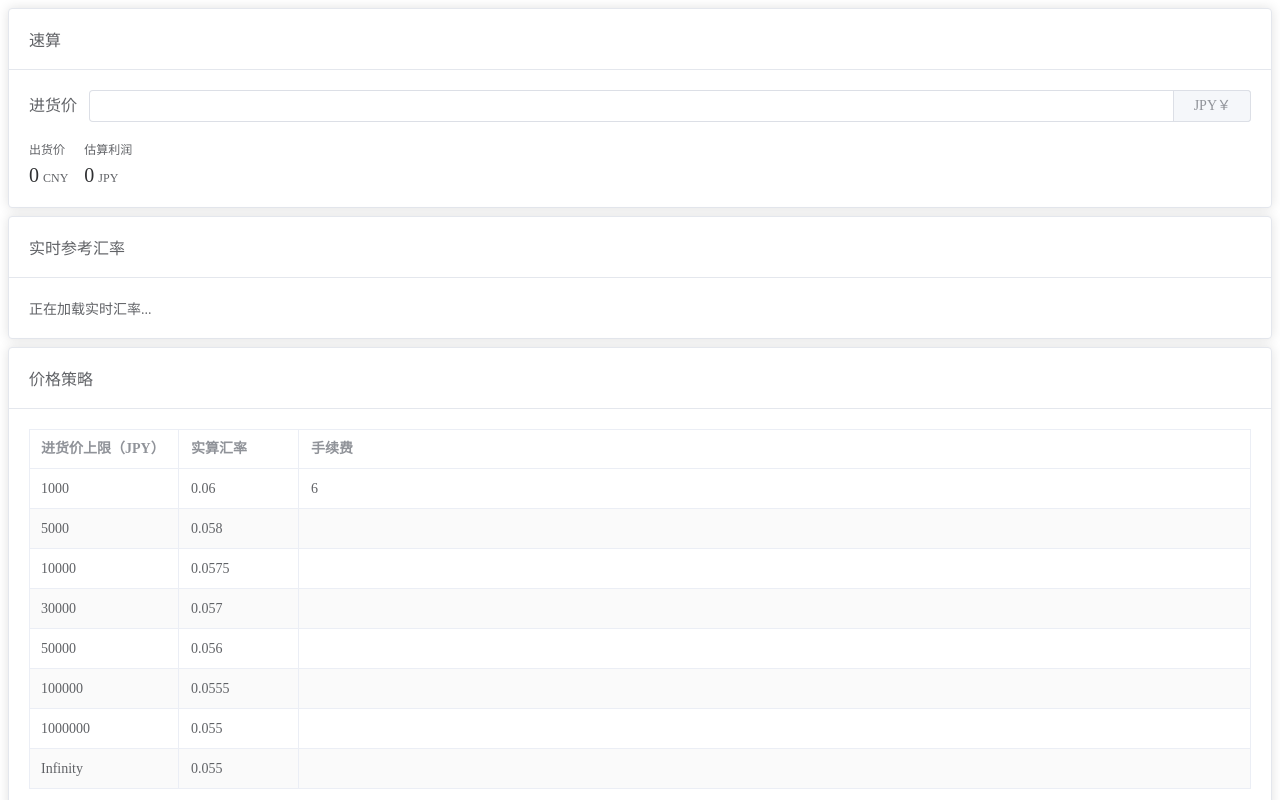
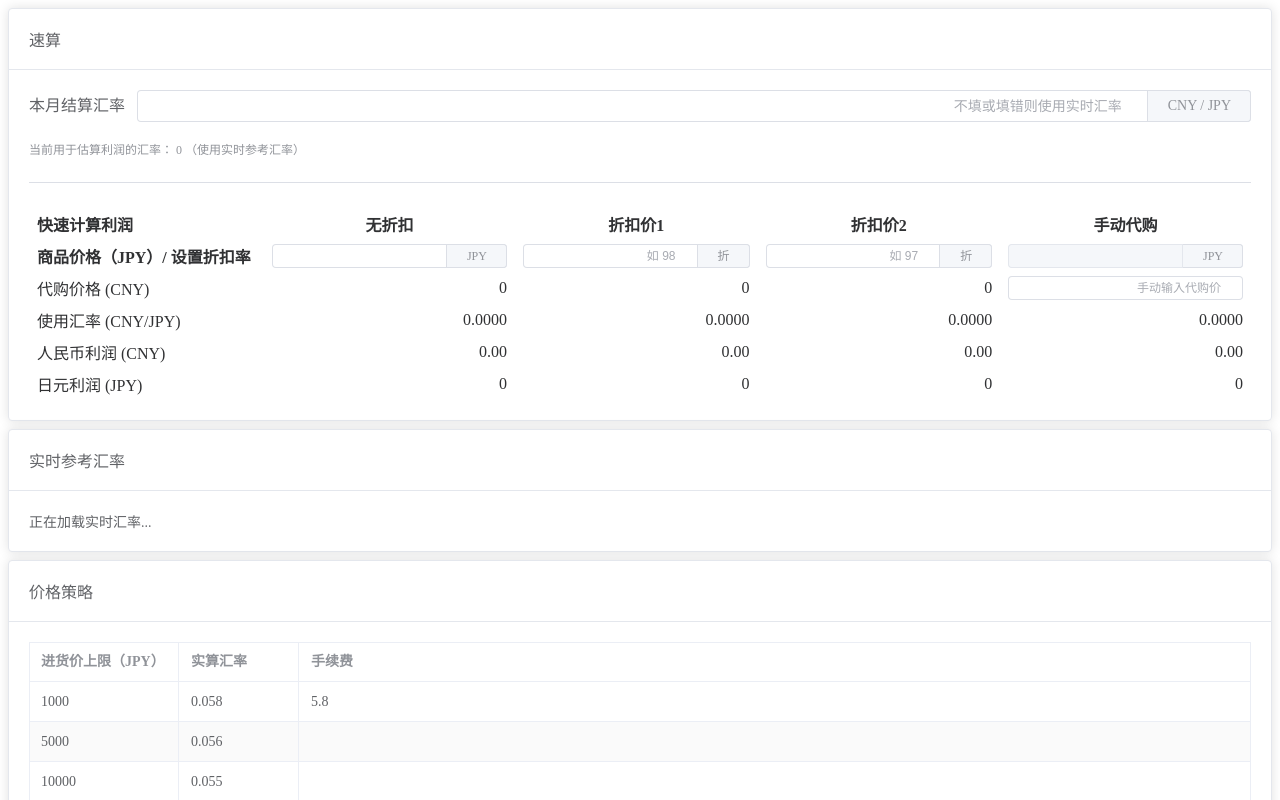
Before and after one commit to stgodemon/rate-calc, a Vue app: page / in a window 1280 px wide. Shown: the top 800 px of the page. Built offline with nearby package versions, Linux system fonts and the light colour scheme; no server answers.

Commit message:
update calculator UI and features

```diff
--- a/dev-dist/sw.js
+++ b/dev-dist/sw.js
@@ -82,7 +82,7 @@ define(['./workbox-6e3354dc'], (function (workbox) { 'use strict';
     "revision": "c67b434773b2be81a0cf39a369fcaa5f"
   }, {
     "url": "index.html",
-    "revision": "0.7uj4d2nqrog"
+    "revision": "0.digi7sfcln"
   }], {});
   workbox.cleanupOutdatedCaches();
   workbox.registerRoute(new workbox.NavigationRoute(workbox.createHandlerBoundToURL("index.html"), {
--- a/src/components/QuickCalulator.vue
+++ b/src/components/QuickCalulator.vue
@@ -1,64 +1,376 @@
 <script setup>
-import { ref, watch } from 'vue'
+import { ref, watch, computed } from 'vue'
 import { useTransition } from '@vueuse/core'
 
 const props = defineProps({
-  policy: Object,
-  rate: Number,
+  policy: Object,   // 价格策略表
+  rate: Number,     // 实时参考汇率（CNY/JPY）
 })
-const exchangeTable = props.policy;
-const sellingPrice = defineModel('sellingPrice', {default: 0});
-const resultProfit = defineModel('resultProfit', {default: 0});
 
-function calc(source) {
-  const price = parseInt(source, 10)
-  if (!price) {
-    return [0, 0];
-  }
-  for (const item of exchangeTable) {
-    const {limit, rate, fee = 0} = item
-    if (price > limit - 1) {
-      continue;
-    }
-    const sellingPrice = Math.floor(price * rate + fee);
-    const profit = Math.floor(props.rate ? (price * rate - price * props.rate + fee) / props.rate : 0);
-    return [sellingPrice, profit];
-  }
-  return [0, 0];
-}
+const exchangeTable = props.policy
+
+// 向外暴露：出货价（无折扣） & 日元利润（无折扣）
+const sellingPrice = defineModel('sellingPrice', { default: 0 })
+const resultProfit = defineModel('resultProfit', { default: 0 })
+
+// 进货价（JPY）
 const originPrice = ref('')
 
-watch(originPrice, value => {
-  const [price, profit] = calc(value);
-  sellingPrice.value = price;
-  resultProfit.value = profit;
+// 本月结算汇率（手动输入）
+const manualRate = ref('')
+
+// 实际用于“成本”计算的汇率（CNY/JPY）
+const effectiveRate = computed(() => {
+  const v = parseFloat(manualRate.value)
+  if (Number.isFinite(v) && v > 0) {
+    return v
+  }
+  return props.rate || 0
 })
 
-const outputPrice = useTransition(sellingPrice, {
-  duration: 200,
-});
-const outputProfit = useTransition(resultProfit, {
-  duration: 200,
+// —— 折扣率（用户输入 98 / 97 这种） —— //
+const discountRate1 = ref('')
+const discountRate2 = ref('')
+
+// 把输入转成折扣系数：
+//  - 98 → 0.98
+//  - 97 → 0.97
+//  - 0.95 → 0.95
+//  - 其它乱输 → 1（按原价）
+function parseDiscountInput(v) {
+  let d = parseFloat(v)
+  if (!Number.isFinite(d) || d <= 0) return 1
+  if (d >= 10) d = d / 100
+  if (d > 1.5) d = 1
+  return d
+}
+
+const discount1 = computed(() => parseDiscountInput(discountRate1.value))
+const discount2 = computed(() => parseDiscountInput(discountRate2.value))
+
+// 基础数据
+const strategyRate = ref(0)        // 无折扣策略汇率 (CNY/JPY)
+const baseSellingPrice = ref(0)    // 无折扣出货价 (CNY)
+
+// 便于模板使用的数值进货价
+const originPriceNumber = computed(() => parseInt(originPrice.value, 10) || 0)
+
+// —— 根据进货价 & 有效汇率，计算基础出货价和利润 —— //
+function recalcBase() {
+  const price = originPriceNumber.value
+  const er = effectiveRate.value
+
+  if (!price) {
+    strategyRate.value = 0
+    baseSellingPrice.value = 0
+    sellingPrice.value = 0
+    resultProfit.value = 0
+    return
+  }
+
+  // 从策略表中找到对应档位
+  let matched = null
+  for (const item of exchangeTable) {
+    const { limit } = item
+    if (price <= limit) {
+      matched = item
+      break
+    }
+  }
+
+  if (!matched) {
+    strategyRate.value = 0
+    baseSellingPrice.value = 0
+    sellingPrice.value = 0
+    resultProfit.value = 0
+    return
+  }
+
+  const { rate, fee = 0 } = matched
+  strategyRate.value = rate
+
+  const selling = Math.floor(price * rate + fee) // 代购价（无折扣，整数 CNY）
+  baseSellingPrice.value = selling
+
+  // 用无折扣方案算一遍日元利润，暴露给外部
+  if (er && price) {
+    const costCny = price * er
+    const profitCny = selling - costCny
+    const profitJpy = profitCny / er
+    sellingPrice.value = selling
+    resultProfit.value = Math.floor(profitJpy)
+  } else {
+    sellingPrice.value = selling
+    resultProfit.value = 0
+  }
+}
+
+// 进货价或使用汇率变化时，重新计算基础数据
+watch([originPrice, effectiveRate], () => {
+  recalcBase()
 })
 
+// —— 折扣后的出货价 —— //
+const discountedPrice1 = computed(() =>
+  Math.floor(baseSellingPrice.value * discount1.value)
+)
+const discountedPrice2 = computed(() =>
+  Math.floor(baseSellingPrice.value * discount2.value)
+)
+
+// 折扣后的“使用汇率”（策略汇率 * 折扣）
+const strategyRate1 = computed(() =>
+  strategyRate.value * discount1.value
+)
+const strategyRate2 = computed(() =>
+  strategyRate.value * discount2.value
+)
+
+// —— 三种方案的人民币利润（保留两位小数） —— //
+function calcProfitCny(sellPriceCny) {
+  const er = effectiveRate.value
+  const price = originPriceNumber.value
+  if (!er || !price || !sellPriceCny) return 0
+  const cost = price * er
+  const diff = sellPriceCny - cost
+  return Math.round(diff * 100) / 100   // 保留两位
+}
+
+const profitCny0 = computed(() => calcProfitCny(baseSellingPrice.value))
+const profitCny1 = computed(() => calcProfitCny(discountedPrice1.value))
+const profitCny2 = computed(() => calcProfitCny(discountedPrice2.value))
+
+// —— 三种方案的日元利润（整数） —— //
+function cnyToJpy(cny) {
+  const er = effectiveRate.value
+  if (!er) return 0
+  return Math.floor(cny / er)
+}
+
+const profitJpy0 = computed(() => cnyToJpy(profitCny0.value))
+const profitJpy1 = computed(() => cnyToJpy(profitCny1.value))
+const profitJpy2 = computed(() => cnyToJpy(profitCny2.value))
+
+// —— 手动代购 —— //
+const manualDaigouPrice = ref('')  // CNY 出货价（手动代购）
+
+const daigouProfitCny = computed(() => {
+  const sell = parseFloat(manualDaigouPrice.value)
+  const er = effectiveRate.value
+  const price = originPriceNumber.value
+  if (!Number.isFinite(sell) || sell <= 0 || !er || !price) return 0
+  const cost = price * er
+  const diff = sell - cost
+  return Math.round(diff * 100) / 100
+})
+
+const daigouProfitJpy = computed(() => cnyToJpy(daigouProfitCny.value))
+
+// 手动代购对应的「使用汇率」 = 出货价 / 进货价
+const manualDaigouRate = computed(() => {
+  const price = originPriceNumber.value
+  const sell = parseFloat(manualDaigouPrice.value)
+  if (!price || !Number.isFinite(sell) || sell <= 0) return 0
+  return sell / price
+})
+
+// —— 动画过渡 —— //
+const outputBaseSelling = useTransition(baseSellingPrice, { duration: 200 })
+const outputDiscountPrice1 = useTransition(discountedPrice1, { duration: 200 })
+const outputDiscountPrice2 = useTransition(discountedPrice2, { duration: 200 })
+
+// —— 辅助格式化 —— //
+function formatRate4(v) {
+  const n = Number(v)
+  return Number.isFinite(n) ? n.toFixed(4) : '0.0000'
+}
+
+function formatMoney2(v) {
+  const n = Number(v)
+  return Number.isFinite(n) ? n.toFixed(2) : '0.00'
+}
 </script>
+
 <template>
   <el-card>
     <template #header>
       <el-text size="large" class="card-header">速算</el-text>
     </template>
-    <el-form-item label="进货价">
-      <el-input v-model="originPrice" type="number">
-        <template #append>JPY￥</template>
+
+    <!-- 本月结算汇率 -->
+    <el-form-item label="本月结算汇率">
+      <el-input
+        v-model="manualRate"
+        type="number"
+        placeholder="不填或填错则使用实时汇率"
+      >
+        <template #append>CNY / JPY</template>
       </el-input>
     </el-form-item>
-    <el-space wrap size="large">
-      <el-statistic title="出货价" :value="outputPrice">
-      <template #suffix> <el-text size="small">CNY</el-text></template>
-    </el-statistic>
-    <el-statistic title="估算利润" :value="outputProfit">
-      <template #suffix> <el-text size="small">JPY</el-text></template>
-    </el-statistic>
-    </el-space>
+
+    <el-text size="small" type="info">
+      当前用于估算利润的汇率：
+      {{ effectiveRate || 0 }}
+      <span v-if="manualRate">（使用自定义月汇率）</span>
+      <span v-else>（使用实时参考汇率）</span>
+    </el-text>
+
+    <el-divider />
+
+    <!-- 四列矩阵：无折扣 / 折扣价1 / 折扣价2 / 手动代购 -->
+    <div style="overflow-x: auto; margin-top: 12px;">
+      <table style="width: 100%; border-collapse: collapse;">
+        <thead>
+          <tr>
+            <th style="text-align: left; padding: 4px 8px;">
+              快速计算利润
+            </th>
+            <th style="text-align: center; padding: 4px 8px;">无折扣</th>
+            <th style="text-align: center; padding: 4px 8px;">折扣价1</th>
+            <th style="text-align: center; padding: 4px 8px;">折扣价2</th>
+            <th style="text-align: center; padding: 4px 8px;">手动代购</th>
+          </tr>
+        </thead>
+        <tbody>
+          <!-- 第一行：商品价格 / 折扣设置 / 手动代购买价输入 -->
+          <tr>
+            <th style="text-align: left; padding: 4px 8px;">
+              商品价格（JPY）/ 设置折扣率
+            </th>
+
+            <!-- 无折扣：进货价 -->
+            <td style="padding: 4px 8px;">
+              <el-input v-model="originPrice" type="number" size="small">
+                <template #append>JPY</template>
+              </el-input>
+            </td>
+
+            <!-- 折扣率1：输入 98/97 这类 -->
+            <td style="padding: 4px 8px;">
+              <el-input
+                v-model="discountRate1"
+                type="number"
+                size="small"
+                placeholder="如 98"
+              >
+                <template #append>折</template>
+              </el-input>
+            </td>
+
+            <!-- 折扣率2 -->
+            <td style="padding: 4px 8px;">
+              <el-input
+                v-model="discountRate2"
+                type="number"
+                size="small"
+                placeholder="如 97"
+              >
+                <template #append>折</template>
+              </el-input>
+            </td>
+
+            <!-- 手动代购：这里先留空，代购在下一行输入 -->
+            <td style="padding: 4px 8px;">
+              <el-input
+                :model-value="originPrice"
+                disabled
+                size="small"
+              >
+              <template #append>JPY</template>
+            </el-input>
+            </td>
+          </tr>
+
+          <!-- 第二行：代购价格 (CNY) -->
+          <tr>
+            <td style="padding: 4px 8px;">代购价格 (CNY)</td>
+
+            <!-- 无折扣代购价（整数） -->
+            <td style="text-align: right; padding: 4px 8px;">
+              {{ outputBaseSelling }}
+            </td>
+
+            <!-- 折扣1代购价 -->
+            <td style="text-align: right; padding: 4px 8px;">
+              {{ outputDiscountPrice1 }}
+            </td>
+
+            <!-- 折扣2代购价 -->
+            <td style="text-align: right; padding: 4px 8px;">
+              {{ outputDiscountPrice2 }}
+            </td>
+
+            <!-- 手动代购出货价输入 -->
+            <td style="padding: 4px 8px;">
+              <el-input
+                v-model="manualDaigouPrice"
+                type="number"
+                size="small"
+                placeholder="手动输入代购价"
+              >
+              </el-input>
+            </td>
+          </tr>
+
+          <!-- 第三行：使用汇率 (卖价 / 进货价)，保留四位小数 -->
+          <tr>
+            <td style="padding: 4px 8px;">使用汇率 (CNY/JPY)</td>
+            <td style="text-align: right; padding: 4px 8px;">
+              {{ formatRate4(strategyRate) }}
+            </td>
+            <td style="text-align: right; padding: 4px 8px;">
+              {{ formatRate4(strategyRate1) }}
+            </td>
+            <td style="text-align: right; padding: 4px 8px;">
+              {{ formatRate4(strategyRate2) }}
+            </td>
+            <td style="text-align: right; padding: 4px 8px;">
+              {{ formatRate4(manualDaigouRate) }}
+            </td>
+          </tr>
+
+          <!-- 第四行：人民币利润 (CNY) -->
+          <tr>
+            <td style="padding: 4px 8px;">人民币利润 (CNY)</td>
+            <td style="text-align: right; padding: 4px 8px;">
+              {{ formatMoney2(profitCny0) }}
+            </td>
+            <td style="text-align: right; padding: 4px 8px;">
+              {{ formatMoney2(profitCny1) }}
+            </td>
+            <td style="text-align: right; padding: 4px 8px;">
+              {{ formatMoney2(profitCny2) }}
+            </td>
+            <td style="text-align: right; padding: 4px 8px;">
+              {{ formatMoney2(daigouProfitCny) }}
+            </td>
+          </tr>
+
+          <!-- 第五行：日元利润 (JPY) -->
+          <tr>
+            <td style="padding: 4px 8px;">日元利润 (JPY)</td>
+            <td style="text-align: right; padding: 4px 8px;">
+              {{ profitJpy0 }}
+            </td>
+            <td style="text-align: right; padding: 4px 8px;">
+              {{ profitJpy1 }}
+            </td>
+            <td style="text-align: right; padding: 4px 8px;">
+              {{ profitJpy2 }}
+            </td>
+            <td style="text-align: right; padding: 4px 8px;">
+              {{ daigouProfitJpy }}
+            </td>
+          </tr>
+        </tbody>
+      </table>
+    </div>
   </el-card>
 </template>
+
+
+<style scoped>
+:deep(.el-input__inner) {
+  text-align: right;
+}
+</style>
--- a/src/config/exchange.js
+++ b/src/config/exchange.js
@@ -1,10 +1,10 @@
 export default [
-    { limit: 1000, rate: 0.06, fee: 6 },
-    { limit: 5000, rate: 0.058 },
-    { limit: 10000, rate: 0.0575 },
-    { limit: 30000, rate: 0.057 },
-    { limit: 50000, rate: 0.056 },
-    { limit: 100000, rate: 0.0555 },
-    { limit: 1000000, rate: 0.055 },
-    { limit: Infinity, rate: 0.055 },
+    { limit: 1000, rate: 0.058, fee: 5.8 },
+    { limit: 5000, rate: 0.056 },
+    { limit: 10000, rate: 0.055 },
+    { limit: 30000, rate: 0.054 },
+    { limit: 50000, rate: 0.0535 },
+    { limit: 100000, rate: 0.053 },
+    { limit: 1000000, rate: 0.0525 },
+    { limit: Infinity, rate: 0.0525 },
 ].sort((a, b) => a.limit - b.limit)
```
